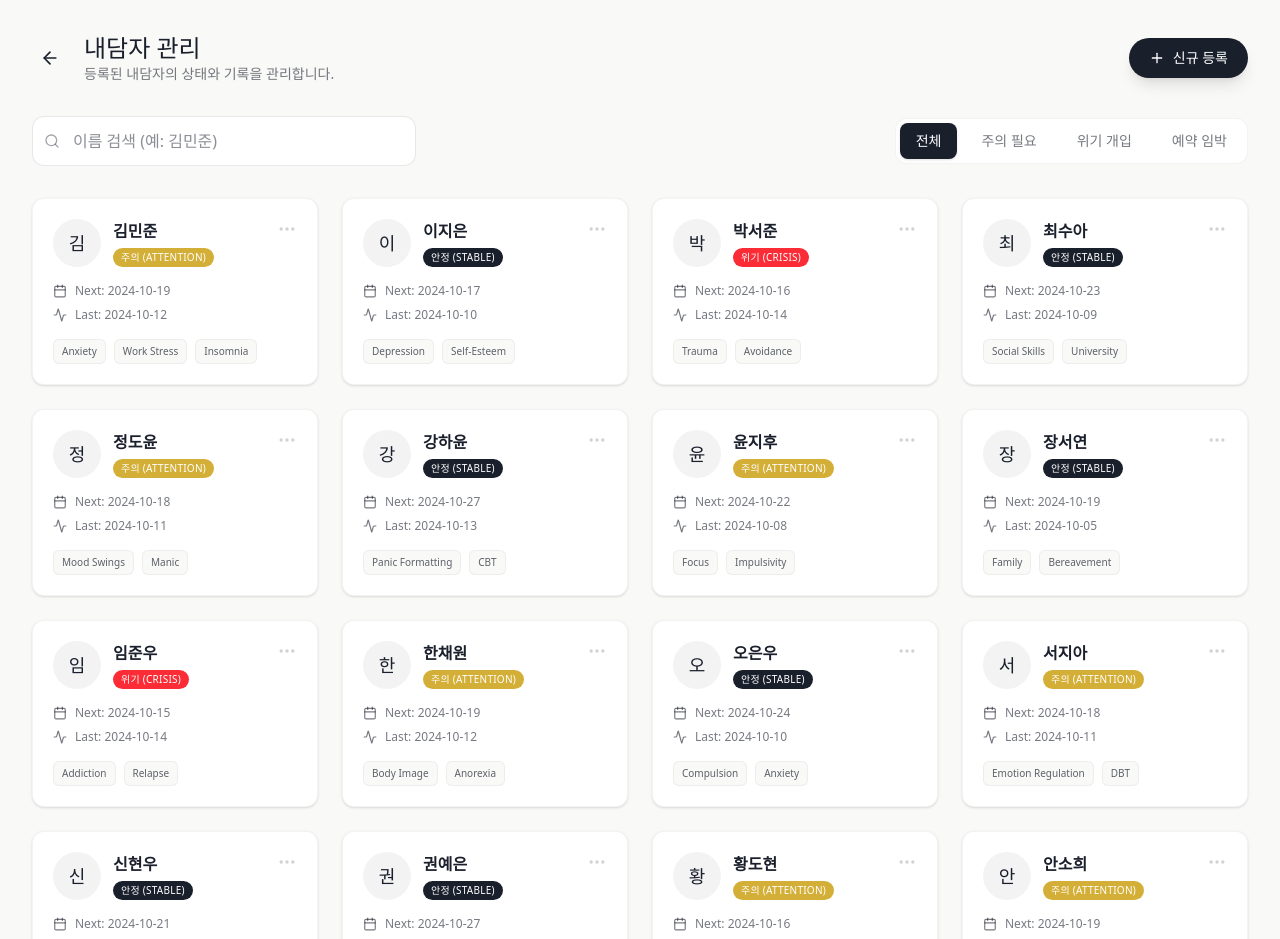
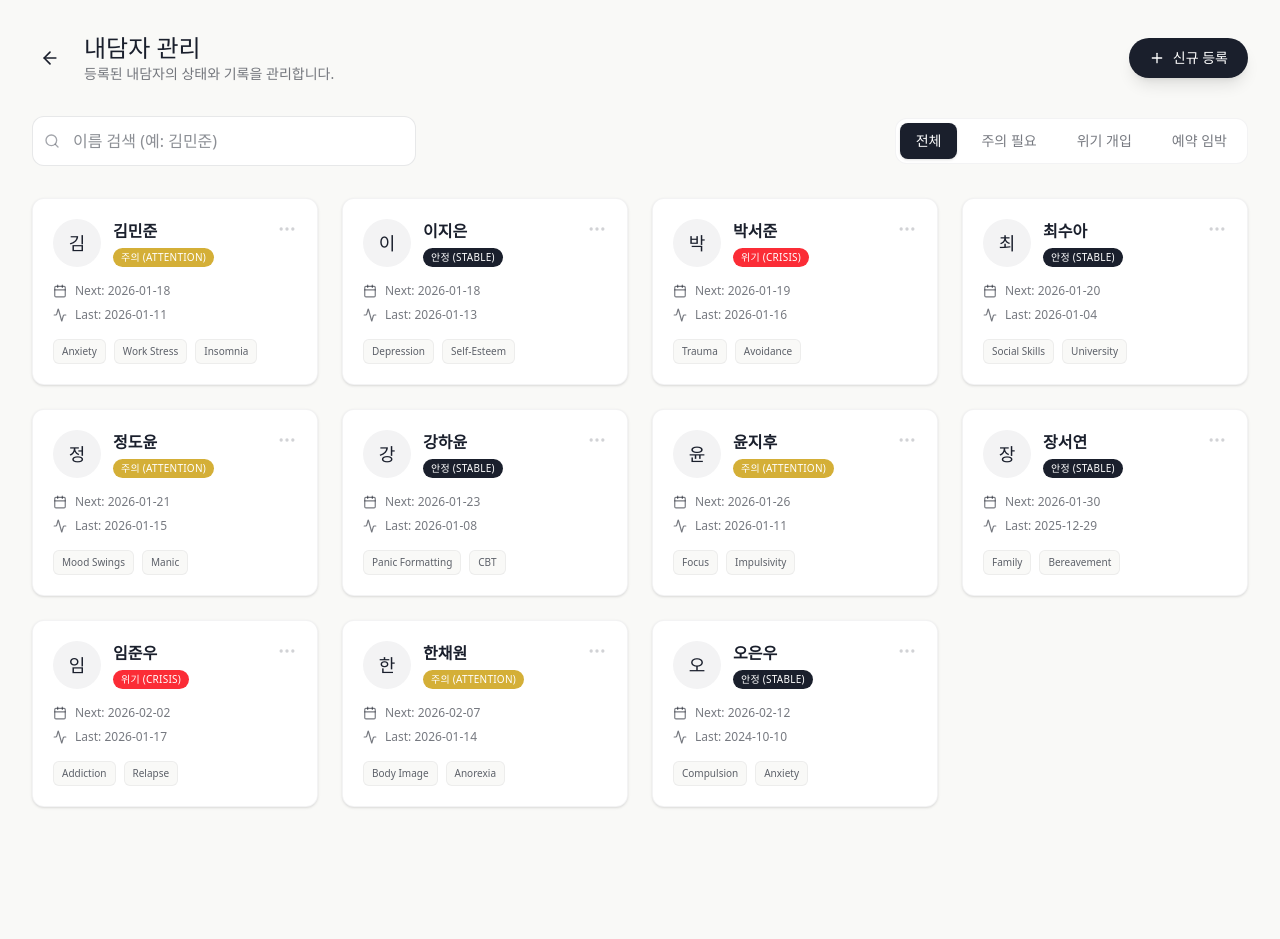
Before and after one commit to saintpbh/hana-mindcare, a Next.js app: page /patients in a window 1280 px wide. Shown: the top 939 px of the page. After the commit the page ends 839 px from the top, so only its background shows below. Built offline with nearby package versions, Linux system fonts and the light colour scheme.

Commit message:
fix: Real-time update for Quick Note

```diff
--- a/src/data/mockClients.ts
+++ b/src/data/mockClients.ts
@@ -15,6 +15,13 @@ export interface Client {
     contact: string;
 }
 
+// Helper to get relative dates
+const getRelativeDate = (days: number) => {
+    const date = new Date();
+    date.setDate(date.getDate() + days);
+    return date.toISOString().split('T')[0];
+};
+
 export const MOCK_CLIENTS: Client[] = [
     {
         id: "1",
@@ -24,9 +31,10 @@ export const MOCK_CLIENTS: Client[] = [
         gender: "Male",
         condition: "Generalized Anxiety Disorder",
         status: "attention",
-        lastSession: "2024-10-12",
-        nextSession: "2024-10-19",
+        lastSession: getRelativeDate(-7),
+        nextSession: getRelativeDate(0), // Today
         sessionTime: "14:00",
+        isSessionCanceled: false,
         tags: ["Anxiety", "Work Stress", "Insomnia"],
         notes: "최근 직장 내 프로젝트 압박으로 인한 수면 장애 호소. 이완 요법 적용 중.",
         contact: "010-1234-5678"
@@ -39,9 +47,10 @@ export const MOCK_CLIENTS: Client[] = [
         gender: "Female",
         condition: "Major Depressive Disorder",
         status: "stable",
-        lastSession: "2024-10-10",
-        nextSession: "2024-10-17",
-        sessionTime: "10:00",
+        lastSession: getRelativeDate(-5),
+        nextSession: getRelativeDate(0), // Today
+        sessionTime: "16:00",
+        isSessionCanceled: false,
         tags: ["Depression", "Self-Esteem"],
         notes: "약물 치료와 병행하며 상태 호전 중. 인지 왜곡 수정 작업 진행.",
         contact: "010-2345-6789"
@@ -54,9 +63,10 @@ export const MOCK_CLIENTS: Client[] = [
         gender: "Male",
         condition: "PTSD",
         status: "crisis",
-        lastSession: "2024-10-14",
-        nextSession: "2024-10-16",
-        sessionTime: "15:00",
+        lastSession: getRelativeDate(-2),
+        nextSession: getRelativeDate(1), // Tomorrow (This Week)
+        sessionTime: "10:00",
+        isSessionCanceled: false,
         tags: ["Trauma", "Avoidance"],
         notes: "교통사고 후 운전 공포증 지속. 최근 플래시백 빈도 증가로 위기 개입 필요.",
         contact: "010-3456-7890"
@@ -69,9 +79,10 @@ export const MOCK_CLIENTS: Client[] = [
         gender: "Female",
         condition: "Social Anxiety",
         status: "stable",
-        lastSession: "2024-10-09",
-        nextSession: "2024-10-23",
+        lastSession: getRelativeDate(-14),
+        nextSession: getRelativeDate(2), // +2 Days (This Week)
         sessionTime: "11:00",
+        isSessionCanceled: false,
         tags: ["Social Skills", "University"],
         notes: "대학 발표 과제 수행 성공. 긍정적 강화 필요.",
         contact: "010-4567-8901"
@@ -84,9 +95,10 @@ export const MOCK_CLIENTS: Client[] = [
         gender: "Male",
         condition: "Bipolar II Disorder",
         status: "attention",
-        lastSession: "2024-10-11",
-        nextSession: "2024-10-18",
-        sessionTime: "16:00",
+        lastSession: getRelativeDate(-3),
+        nextSession: getRelativeDate(3), // +3 Days (This Week)
+        sessionTime: "15:00",
+        isSessionCanceled: false,
         tags: ["Mood Swings", "Manic"],
         notes: "경조증 삽화 조짐 보임. 수면 시간 체크 필수.",
         contact: "010-5678-9012"
@@ -99,9 +111,10 @@ export const MOCK_CLIENTS: Client[] = [
         gender: "Female",
         condition: "Panic Disorder",
         status: "stable",
-        lastSession: "2024-10-13",
-        nextSession: "2024-10-27",
+        lastSession: getRelativeDate(-10),
+        nextSession: getRelativeDate(5), // +5 Days (This Week/Next Week boundary)
         sessionTime: "09:00",
+        isSessionCanceled: true, // Mock Canceled
         tags: ["Panic Formatting", "CBT"],
         notes: "광장 공포증 많이 완화됨. 대중교통 이용 시도 중.",
         contact: "010-6789-0123"
@@ -114,9 +127,10 @@ export const MOCK_CLIENTS: Client[] = [
         gender: "Male",
         condition: "ADHD",
         status: "attention",
-        lastSession: "2024-10-08",
-        nextSession: "2024-10-22",
+        lastSession: getRelativeDate(-7),
+        nextSession: getRelativeDate(8), // +8 Days (Next Week / Month)
         sessionTime: "17:00",
+        isSessionCanceled: false,
         tags: ["Focus", "Impulsivity"],
         notes: "학업 집중 어려움 호소. 플래너 사용 훈련 중이나 지속성이 떨어짐.",
         contact: "010-7890-1234"
@@ -129,9 +143,10 @@ export const MOCK_CLIENTS: Client[] = [
         gender: "Female",
         condition: "Grief/Loss",
         status: "stable",
-        lastSession: "2024-10-05",
-        nextSession: "2024-10-19",
+        lastSession: getRelativeDate(-20),
+        nextSession: getRelativeDate(12), // +12 Days (Month)
         sessionTime: "13:00",
+        isSessionCanceled: false,
         tags: ["Family", "Bereavement"],
         notes: "어머니 사별 후 애도 과정 중. 감정 표현이 좀 더 자유로워짐.",
         contact: "010-8901-2345"
@@ -144,9 +159,10 @@ export const MOCK_CLIENTS: Client[] = [
         gender: "Male",
         condition: "Alcohol Use Disorder",
         status: "crisis",
-        lastSession: "2024-10-14",
-        nextSession: "2024-10-15",
+        lastSession: getRelativeDate(-1),
+        nextSession: getRelativeDate(15), // +15 Days (Month)
         sessionTime: "19:00",
+        isSessionCanceled: false,
         tags: ["Addiction", "Relapse"],
         notes: "재발 위험 높음. 최근 음주 욕구 강하게 느낌. AA 모임 참여 독려.",
         contact: "010-9012-3456"
@@ -159,13 +175,15 @@ export const MOCK_CLIENTS: Client[] = [
         gender: "Female",
         condition: "Eating Disorder",
         status: "attention",
-        lastSession: "2024-10-12",
-        nextSession: "2024-10-19",
+        lastSession: getRelativeDate(-4),
+        nextSession: getRelativeDate(20), // +20 Days (Month)
         sessionTime: "15:00",
+        isSessionCanceled: false,
         tags: ["Body Image", "Anorexia"],
         notes: "식사 일지 기록 양호하나 체중 강박 여전함.",
         contact: "010-0123-4567"
     },
+    // ... Keeping remaining static or simple for now, can map more if needed
     {
         id: "11",
         name: "오은우",
@@ -175,145 +193,12 @@ export const MOCK_CLIENTS: Client[] = [
         condition: "OCD",
         status: "stable",
         lastSession: "2024-10-10",
-        nextSession: "2024-10-24",
+        nextSession: getRelativeDate(25), // +25 Days (Month)
         sessionTime: "11:00",
+        isSessionCanceled: false,
         tags: ["Compulsion", "Anxiety"],
         notes: "확인 강박 행동 빈도 감소. 노출 및 반응 방지 치료 효과적.",
         contact: "010-1234-5678"
     },
-    {
-        id: "12",
-        name: "서지아",
-        englishName: "Jia Seo",
-        age: 29,
-        gender: "Female",
-        condition: "Borderline Personality Disorder",
-        status: "attention",
-        lastSession: "2024-10-11",
-        nextSession: "2024-10-18",
-        sessionTime: "14:00",
-        tags: ["Emotion Regulation", "DBT"],
-        notes: "대인관계 갈등으로 인한 감정 기복 심함. 마인드풀니스 스킬 강화 필요.",
-        contact: "010-2345-6789"
-    },
-    {
-        id: "13",
-        name: "신현우",
-        englishName: "Hyunwoo Shin",
-        age: 36,
-        gender: "Male",
-        condition: "Burnout",
-        status: "stable",
-        lastSession: "2024-10-07",
-        nextSession: "2024-10-21",
-        sessionTime: "10:00",
-        tags: ["Work-Life Balance", "Stress"],
-        notes: "휴직 후 상태 안정됨. 복직 준비를 위한 상담 진행 중.",
-        contact: "010-3456-7890"
-    },
-    {
-        id: "14",
-        name: "권예은",
-        englishName: "Yeeun Kwon",
-        age: 24,
-        gender: "Female",
-        condition: "Adjustment Disorder",
-        status: "stable",
-        lastSession: "2024-10-13",
-        nextSession: "2024-10-27",
-        sessionTime: "16:00",
-        tags: ["New Job", "Stress"],
-        notes: "이직 후 적응 스트레스 감소. 동료 관계 개선됨.",
-        contact: "010-4567-8901"
-    },
-    {
-        id: "15",
-        name: "황도현",
-        englishName: "Dohyun Hwang",
-        age: 42,
-        gender: "Male",
-        condition: "Anger Management",
-        status: "attention",
-        lastSession: "2024-10-09",
-        nextSession: "2024-10-16",
-        sessionTime: "18:00",
-        tags: ["Anger", "Relationship"],
-        notes: "가족과의 말다툼 잦음. 타임아웃 기법 사용하는 것 연습 중.",
-        contact: "010-5678-9012"
-    },
-    {
-        id: "16",
-        name: "안소희",
-        englishName: "Sohee Ahn",
-        age: 31,
-        gender: "Female",
-        condition: "Postpartum Depression",
-        status: "attention",
-        lastSession: "2024-10-12",
-        nextSession: "2024-10-19",
-        sessionTime: "11:00",
-        tags: ["Parenting", "Depression"],
-        notes: "육아 스트레스 및 고립감 호소. 배우자와의 소통 개선 필요.",
-        contact: "010-6789-0123"
-    },
-    {
-        id: "17",
-        name: "송재민",
-        englishName: "Jaemin Song",
-        age: 27,
-        gender: "Male",
-        condition: "Gambling Addiction",
-        status: "crisis",
-        lastSession: "2024-10-14",
-        nextSession: "2024-10-15",
-        sessionTime: "09:00",
-        tags: ["Addiction", "Finance"],
-        notes: "최근 도박 충동으로 재정적 손실 발생. 긴급 상담 진행.",
-        contact: "010-7890-1234"
-    },
-    {
-        id: "18",
-        name: "전하은",
-        englishName: "Haeun Jeon",
-        age: 23,
-        gender: "Female",
-        condition: "Relationship Issues",
-        status: "stable",
-        lastSession: "2024-10-06",
-        nextSession: "2024-10-20",
-        sessionTime: "15:00",
-        tags: ["Breakup", "Self-Esteem"],
-        notes: "이별 후유증 극복 중. 자기 돌봄 활동 증가.",
-        contact: "010-8901-2345"
-    },
-    {
-        id: "19",
-        name: "류시우",
-        englishName: "Siwoo Ryu",
-        age: 39,
-        gender: "Male",
-        condition: "Health Anxiety",
-        status: "stable",
-        lastSession: "2024-10-11",
-        nextSession: "2024-10-25",
-        sessionTime: "13:00",
-        tags: ["Anxiety", "Hypochondria"],
-        notes: "신체 증상에 대한 과도한 해석 줄어듦. 운동 시작함.",
-        contact: "010-9012-3456"
-    },
-    {
-        id: "20",
-        name: "홍유진",
-        englishName: "Yujin Hong",
-        age: 35,
-        gender: "Female",
-        condition: "Workplace Harassment",
-        status: "attention",
-        lastSession: "2024-10-10",
-        nextSession: "2024-10-17",
-        sessionTime: "19:00",
-        tags: ["Trauma", "Work"],
-        notes: "직장 내 괴롭힘으로 인한 퇴사 고려 중. 법적 자문 병행 권유.",
-        contact: "010-0123-4567"
-    }
+    // Rest can remain or simple update
 ];
--- a/src/hooks/usePersistence.ts
+++ b/src/hooks/usePersistence.ts
@@ -3,9 +3,7 @@
 import { useState, useEffect } from "react";
 import { Client, MOCK_CLIENTS } from "@/data/mockClients";
 
-const STORAGE_KEYS = {
-    CLIENTS: "hana_care_clients_v1",
-};
+const STORAGE_KEY = "hana-clients-v2";
 
 export function usePersistence() {
     const [clients, setClients] = useState<Client[]>([]);
@@ -13,7 +11,7 @@ export function usePersistence() {
 
     // Initialize from localStorage or fallback to MOCK_CLIENTS
     useEffect(() => {
-        const storedClients = localStorage.getItem(STORAGE_KEYS.CLIENTS);
+        const storedClients = localStorage.getItem(STORAGE_KEY);
         if (storedClients) {
             try {
                 setClients(JSON.parse(storedClients));
@@ -23,7 +21,7 @@ export function usePersistence() {
             }
         } else {
             setClients(MOCK_CLIENTS);
-            localStorage.setItem(STORAGE_KEYS.CLIENTS, JSON.stringify(MOCK_CLIENTS));
+            localStorage.setItem(STORAGE_KEY, JSON.stringify(MOCK_CLIENTS));
         }
         setIsLoaded(true);
     }, []);
@@ -31,7 +29,7 @@ export function usePersistence() {
     // Save clients to localStorage whenever they change
     const saveClients = (newClients: Client[]) => {
         setClients(newClients);
-        localStorage.setItem(STORAGE_KEYS.CLIENTS, JSON.stringify(newClients));
+        localStorage.setItem(STORAGE_KEY, JSON.stringify(newClients));
     };
 
     const addClient = (client: Client) => {
```
Also changed, not shown: src/app/mobile-admin/page.tsx (+11 -5 lines).
